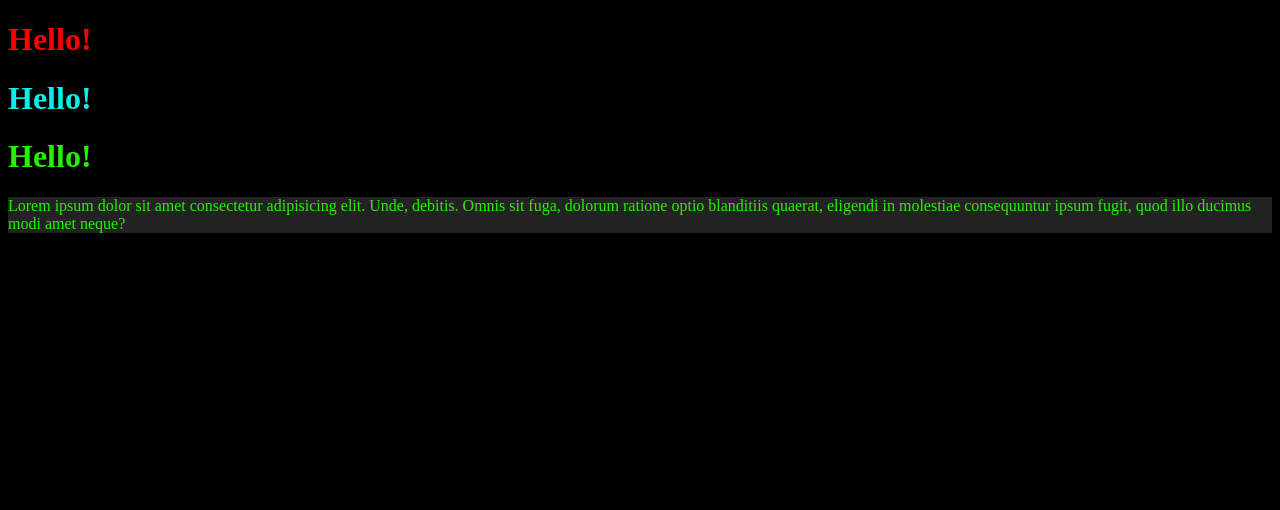
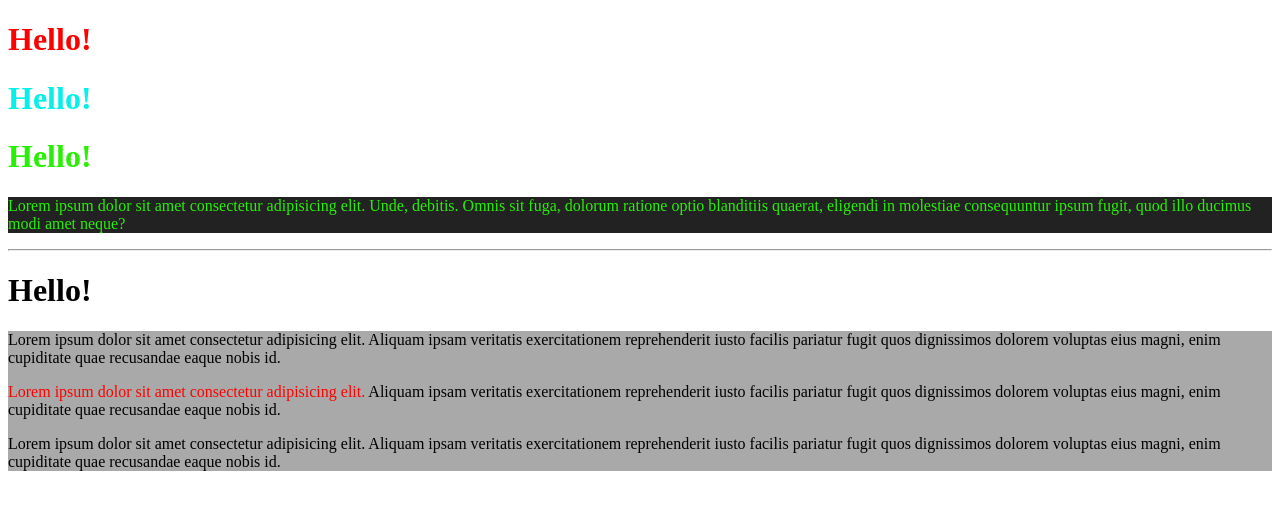
Before and after one commit to RmdD999/HTML-Fundamental, a plain HTML site: page Color/HTML File.html in a window 1280 px wide. Drawn offline with Linux system fonts and the light colour scheme.

Commit message:
div and span

```diff
--- a/Color/HTML File.html
+++ b/Color/HTML File.html
@@ -4,7 +4,7 @@
     <meta charset="UTF-8">
     <title>Color</title>
 </head>
-<body style="background-color:black">
+<body>
     <h1 style="color:red">Hello!</h1>
     <h1 style="color:rgb(5,240,232)">Hello!</h1>
     <h1 style="color:#28f005">Hello!</h1>
@@ -13,5 +13,25 @@
               Lorem ipsum dolor sit amet consectetur adipisicing elit. Unde, debitis. Omnis sit fuga, dolorum ratione optio blanditiis quaerat, eligendi in molestiae consequuntur ipsum fugit, quod illo ducimus modi amet neque?
     </p>
 
+    <hr>
+    <!--Div span-->
+    <!-- span = adds markup to text or  portion of a document-->
+    <!-- div = defines a division of a document-->
+
+    <h1>Hello!</h1>
+    <div style="background-color:darkgray"
+        <p>
+            Lorem ipsum dolor sit amet consectetur adipisicing elit. Aliquam ipsam veritatis exercitationem reprehenderit iusto facilis pariatur fugit quos dignissimos dolorem voluptas eius magni, enim cupiditate quae recusandae eaque nobis id.
+        </p>
+
+        <p>
+            <span style="color:red">Lorem ipsum dolor sit amet consectetur adipisicing elit.</span> Aliquam ipsam veritatis exercitationem reprehenderit iusto facilis pariatur fugit quos dignissimos dolorem voluptas eius magni, enim cupiditate quae recusandae eaque nobis id.
+        </p>
+
+        <p>
+            Lorem ipsum dolor sit amet consectetur adipisicing elit. Aliquam ipsam veritatis exercitationem reprehenderit iusto facilis pariatur fugit quos dignissimos dolorem voluptas eius magni, enim cupiditate quae recusandae eaque nobis id.
+        </p>
+    </div>
+
 </body>
 </html>
```
